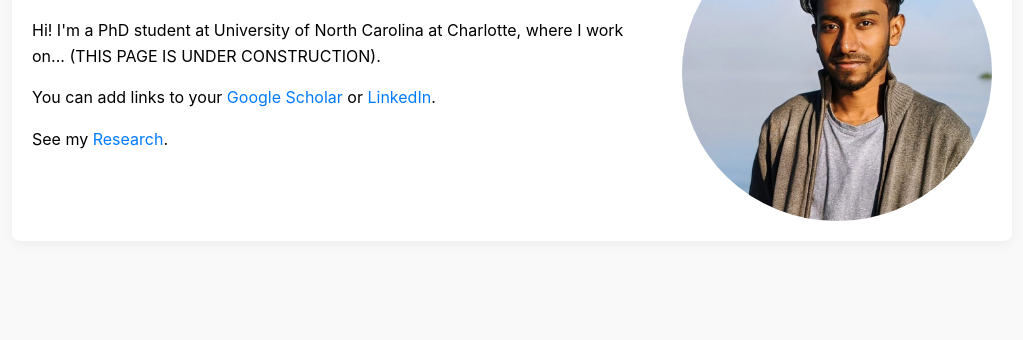
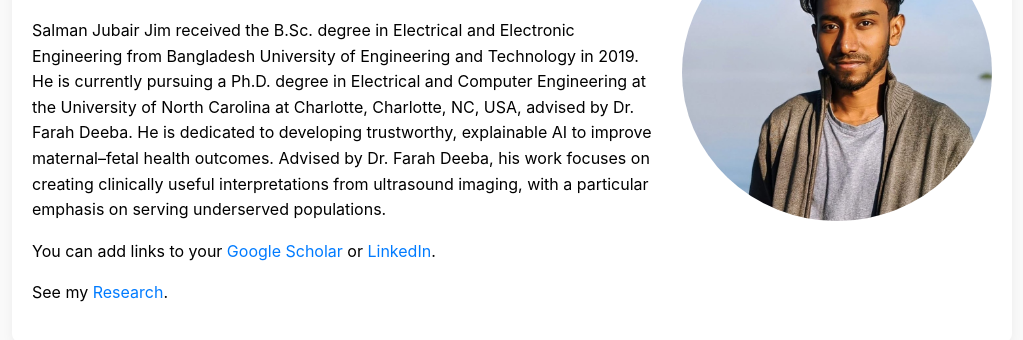
Before and after one commit to SalmanJubairJim6/SalmanJubairJim6.github.io, a plain HTML site: page index.html in a window 1280 px wide. Shown: the part 156-496 px from the top of the page, without its empty margins (128-1151 px from the left). Drawn offline with Linux system fonts and the light colour scheme.

Commit message:
Update index.html

```diff
--- a/index.html
+++ b/index.html
@@ -65,8 +65,7 @@
       <h1>Salman Jubair Jim</h1>
 
       <p>
-        Hi! I'm a PhD student at University of North Carolina at Charlotte, where I work on...
-        (THIS PAGE IS UNDER CONSTRUCTION).
+        Salman Jubair Jim received the B.Sc. degree in Electrical and Electronic Engineering from Bangladesh University of Engineering and Technology in 2019. He is currently pursuing a Ph.D. degree in Electrical and Computer Engineering at the University of North Carolina at Charlotte, Charlotte, NC, USA, advised by Dr. Farah Deeba. He is dedicated to developing trustworthy, explainable AI to improve maternal–fetal health outcomes. Advised by Dr. Farah Deeba, his work focuses on creating clinically useful interpretations from ultrasound imaging, with a particular emphasis on serving underserved populations.
       </p>
       <p>
         You can add links to your <a href="https://scholar.google.com/">Google Scholar</a>
```
